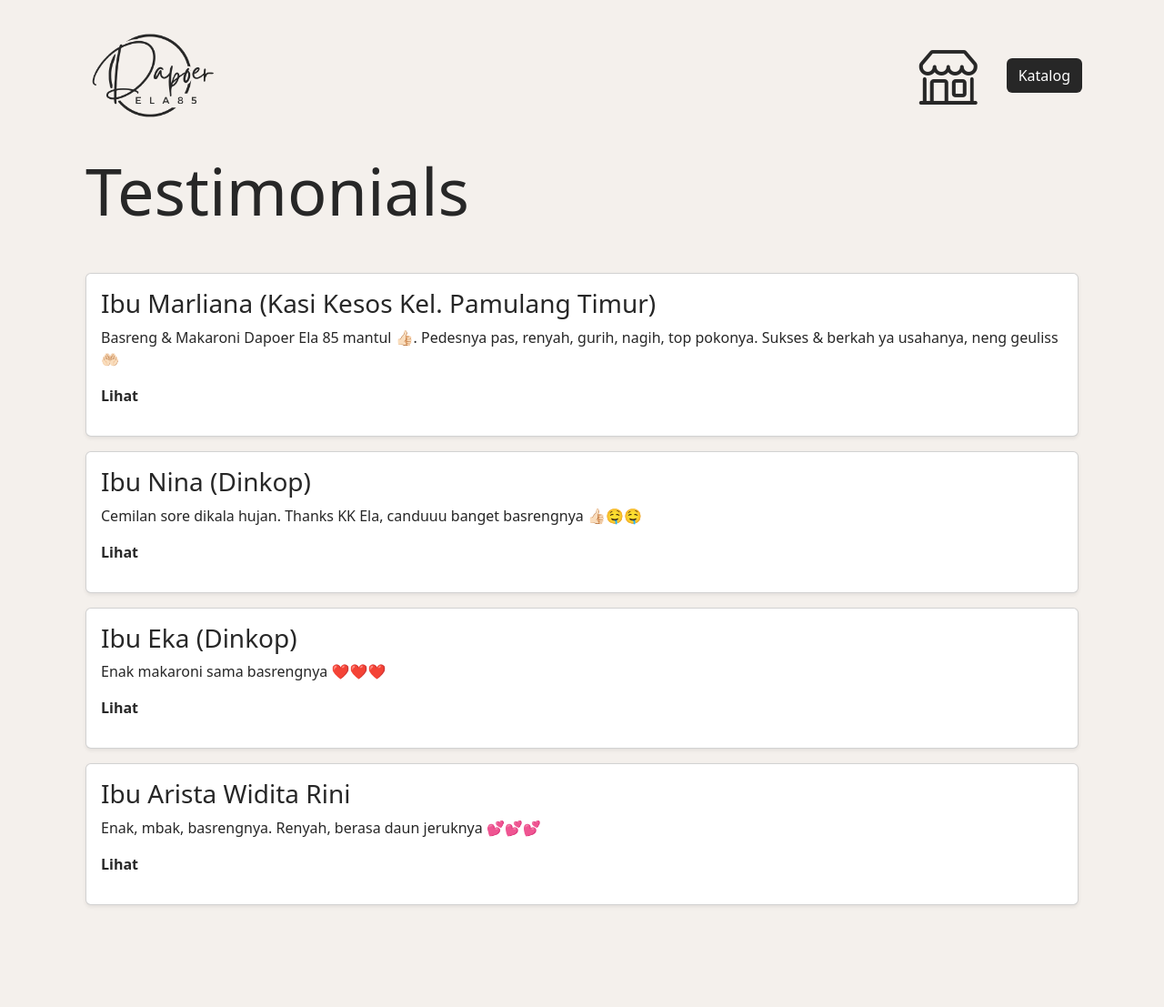
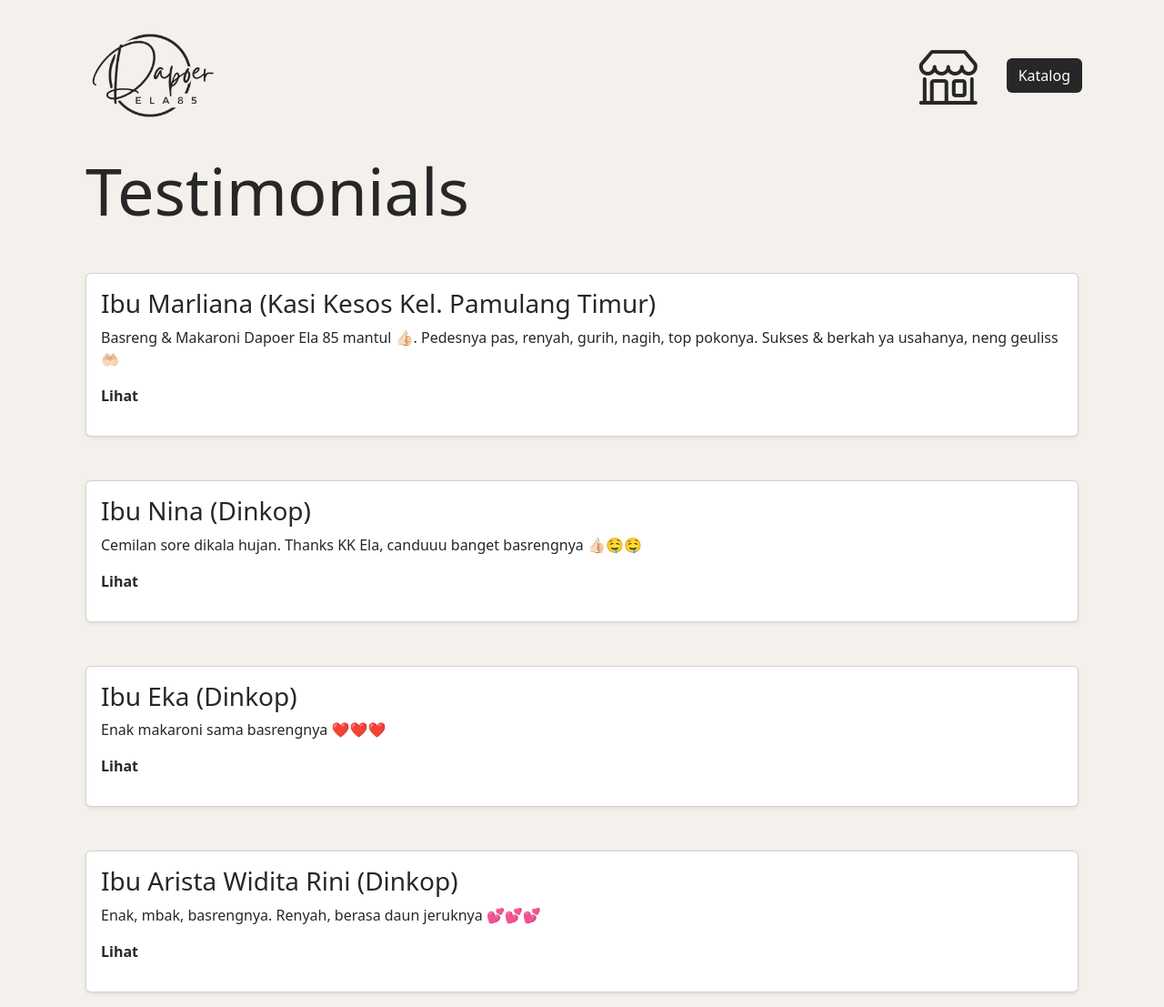
Before and after one commit to dapoerela85/dapoerela85.github.io, a Jekyll site: the page built from _pages/testimonials.html, in a window 1280 px wide. Shown: the whole page at 91% size. Built offline with Jekyll 4.4.1, drawn with Linux system fonts in a browser that asks for light colours; nearby versions of some CDN libraries; before the commit the page ends 1011 px from its top, so only the background shows below that; part of the change alters nothing that is shown.

Commit message:
Update testimonials.html

```diff
--- a/_pages/testimonials.html
+++ b/_pages/testimonials.html
@@ -4,26 +4,10 @@ title: Testimonials
 peemalink: /testi/
 ---
 
+{% for item in site.data.testimonials.testi %}
 <div class="card card-body d-block w-100 h-100 mt-5 mb-3 shadow-sm">
- <h3>Ibu Marliana (Kasi Kesos Kel. Pamulang Timur)</h3>
- <p>Basreng & Makaroni Dapoer Ela 85 mantul 👍🏻. Pedesnya pas, renyah, gurih, nagih, top pokonya. Sukses & berkah ya usahanya, neng geuliss 🤲🏻</p>
- <p><a href="#!">Lihat</a></p>
+ <h3>{{ item.nama }} ({{ item.jabatan }})</h3>
+ <p>{{ item.text }}</p>
+ <p><a href="{{ item.img }}">Lihat</a></p>
 </div>
-
-<div class="card card-body d-block w-100 h-100 mb-3 shadow-sm">
- <h3>Ibu Nina (Dinkop)</h3>
- <p>Cemilan sore dikala hujan. Thanks KK Ela, canduuu banget basrengnya 👍🏻🤤🤤</p>
- <p><a href="#!">Lihat</a></p>
-</div>
-
-<div class="card card-body d-block w-100 h-100 mb-3 shadow-sm">
- <h3>Ibu Eka (Dinkop)</h3>
- <p>Enak makaroni sama basrengnya ❤️❤️❤️</p>
- <p><a href="#!">Lihat</a></p>
-</div>
-
-<div class="card card-body d-block w-100 h-100 mb-3 shadow-sm">
- <h3>Ibu Arista Widita Rini</h3>
- <p>Enak, mbak, basrengnya. Renyah, berasa daun jeruknya 💕💕💕</p>
- <p><a href="#!">Lihat</a></p>
-</div>
+{% endfor %}
```
